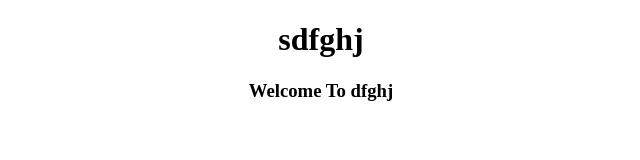
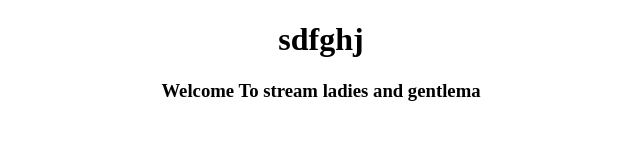
Before and after one commit to saint-denis344/html, a plain HTML site: page index.html in a window 1280 px wide. Shown: the whole page, without its empty margins (319-959 px from the left). Drawn offline with Linux system fonts and the light colour scheme.

Commit message:
Update index.html

```diff
--- a/index.html
+++ b/index.html
@@ -3,6 +3,6 @@
     <title>Info</title>
     <body>
         <h1><center>sdfghj</center></h1>
-        <h3><center>Welcome To dfghj</center></h3>
+        <h3><center>Welcome To stream ladies and gentlema</center></h3>
     </body>
 </head>
```
